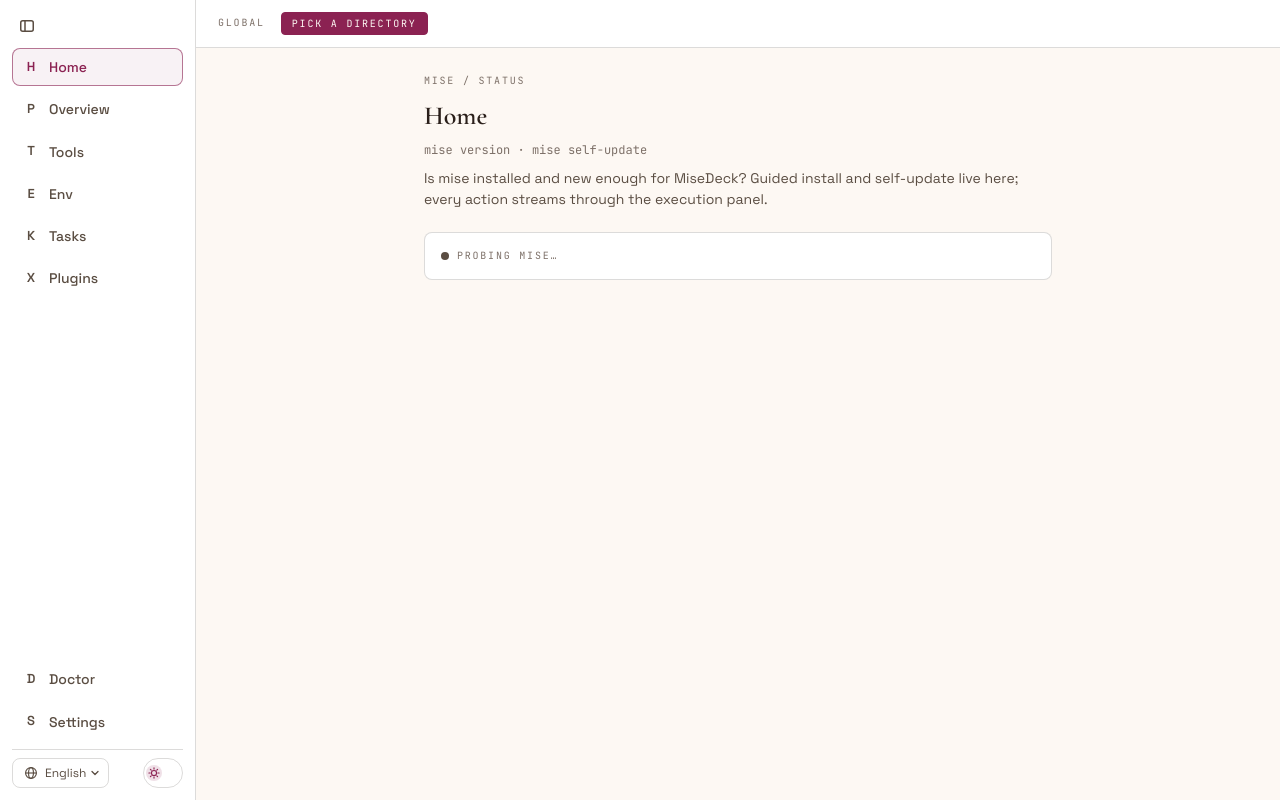
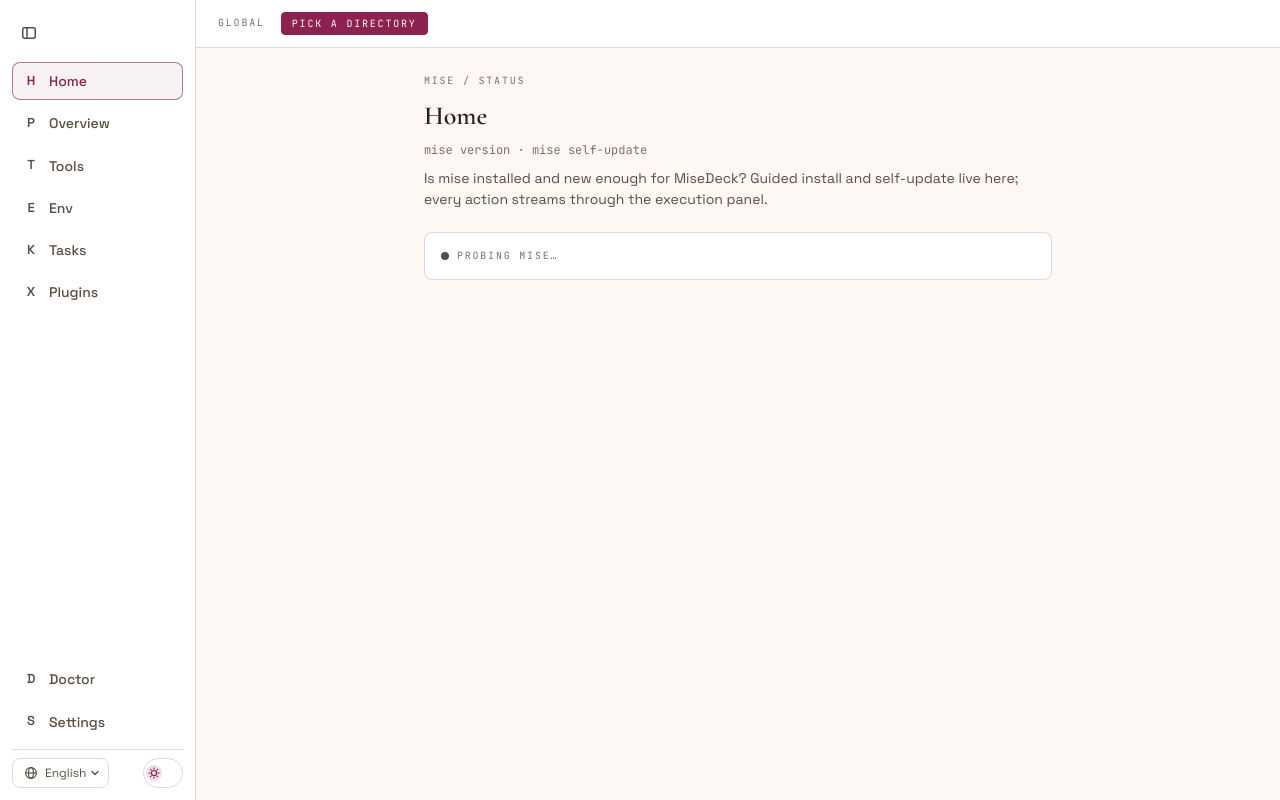
Before and after one commit to cherishfall/misedeck, a React (Vite) app in the folder misedeck/: page / in a window 1280 px wide. Built offline with nearby package versions, Linux system fonts and the light colour scheme.

Commit message:
fix: align sidebar toggle icon with the nav item glyph column (#75)

```diff
--- a/misedeck/src/components/PageShell/PageShell.module.css
+++ b/misedeck/src/components/PageShell/PageShell.module.css
@@ -114,15 +114,18 @@
   color: inherit;
 }
 
-/* Sidebar-glyph toggle on the top row; it borrows the nav item's at-rest
- * (transparent) and hover/focus (beam border + 6% beam wash) language so the
- * chrome reads as one control family. No padding: the 18px box keeps the glyph
- * aligned with the P/T/E/K/X glyph column instead of overhanging it. */
+/* Sidebar-glyph toggle on the top row. It reuses navItem's box model
+ * (padding var(--space-2), 1px border, same left edge) so the toggle's 16px
+ * SVG and navItem's 20px glyph sit in the same inner region and line up on the
+ * same vertical axis — in both expanded and collapsed states, with no
+ * per-state branching. Hover/focus borrow navItem's beam border + 6% beam wash
+ * so the chrome reads as one control family. */
 .collapseToggle {
   align-self: flex-start;
   display: flex;
   align-items: center;
   justify-content: center;
+  padding: var(--space-2);
   border: 1px solid transparent;
   border-radius: var(--radius-panel);
   background: transparent;
```
